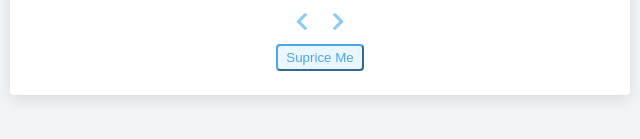
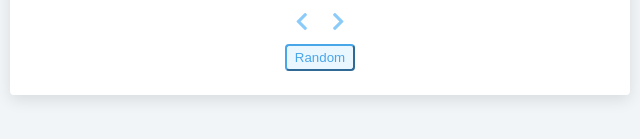
Before and after one commit to NicolasThompsonW/reviews-javascript, a plain HTML site: page index.html in a window 1280 px wide. Shown: the part 573-712 px from the top of the page, 320-960 px from the left. Drawn offline with nearby package versions, Linux system fonts and the light colour scheme.

Commit message:
second commit

```diff
--- a/index.html
+++ b/index.html
@@ -47,7 +47,7 @@
 
           <!--random button-->
 
-          <button class="random-btn">suprice me</button>
+          <button class="random-btn">Random</button>
         </article>
       </section>
     </main>
```
